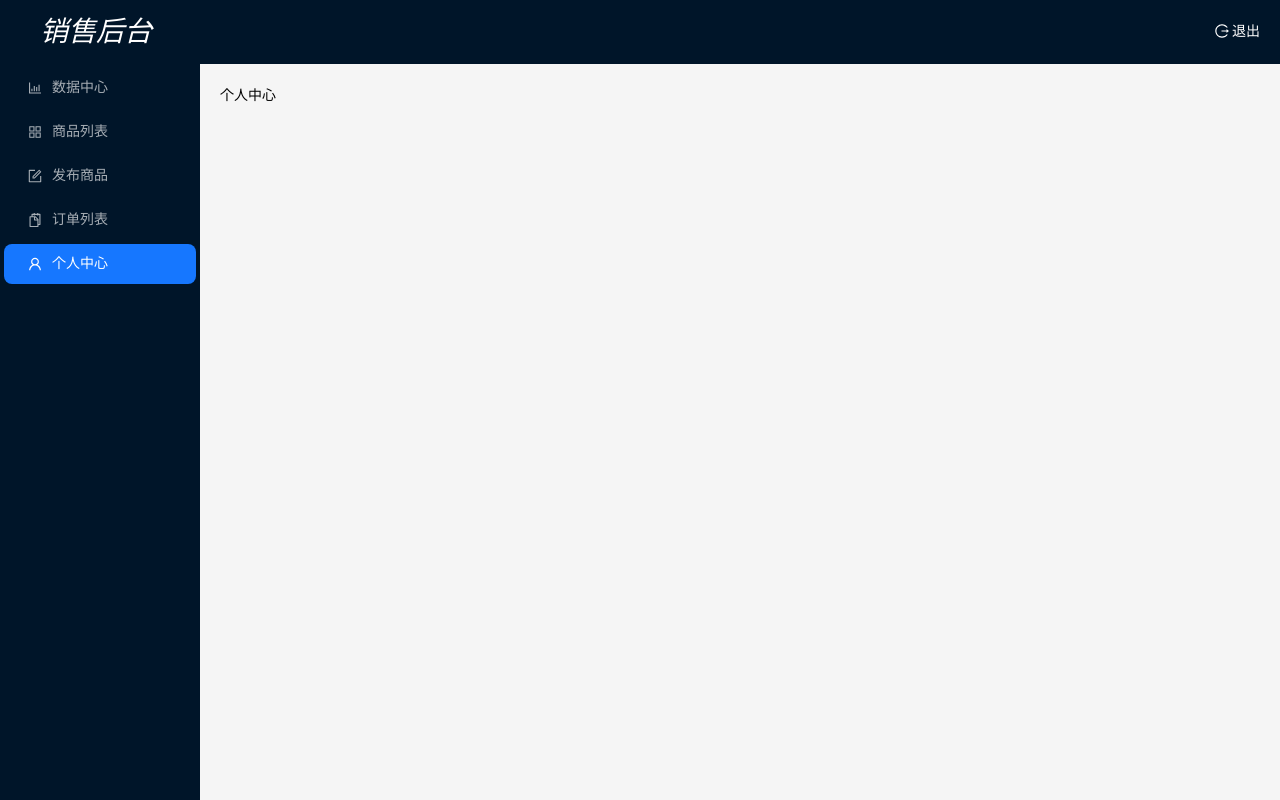
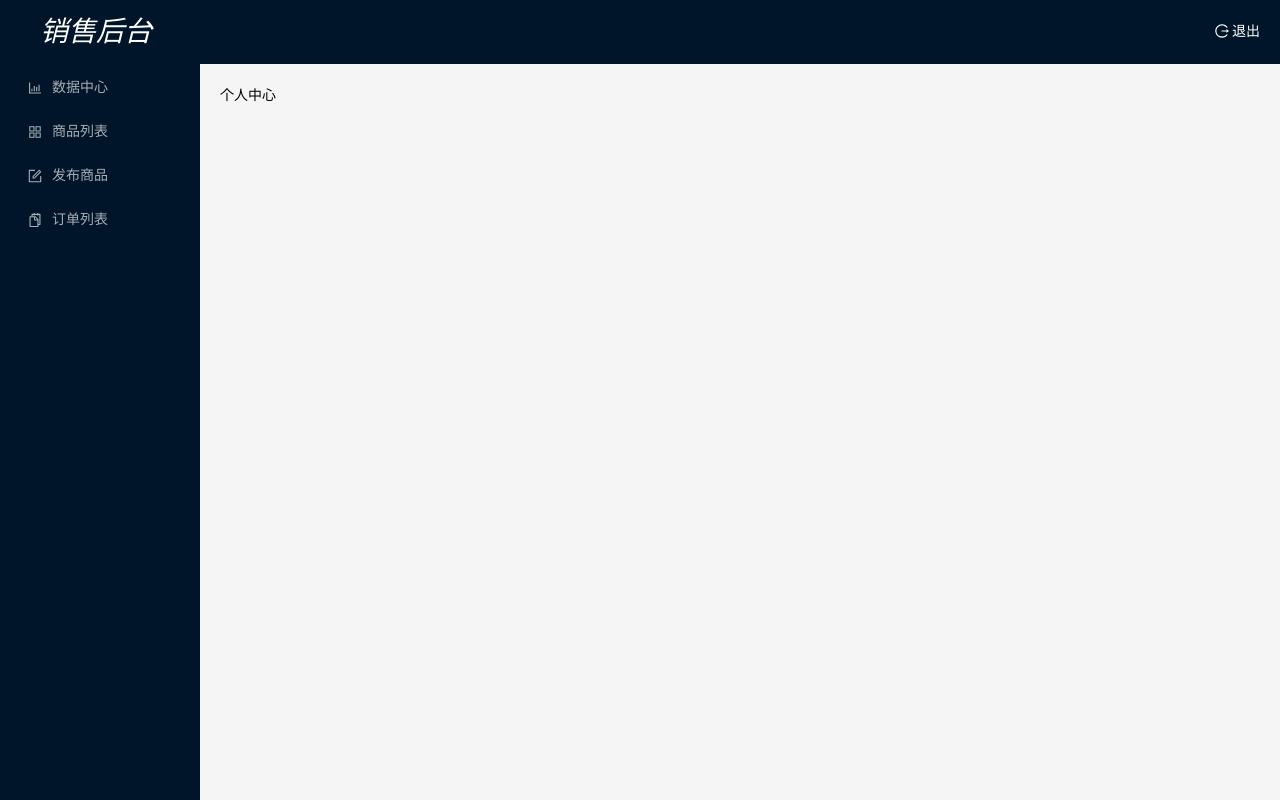
Before and after one commit to louis-bee/shopping-seller-pc, a React (Vite) app: page /layout/user in a window 1280 px wide. Built offline with nearby package versions, Linux system fonts and the light colour scheme; sample sign-in values are in the browser's storage.

Commit message:
homepage

```diff
--- a/package.json
+++ b/package.json
@@ -1,6 +1,7 @@
 {
   "name": "shopping-seller-pc",
   "private": true,
+  "homepage": ".",
   "version": "0.0.0",
   "type": "module",
   "scripts": {
--- a/src/pages/layout/Layout.jsx
+++ b/src/pages/layout/Layout.jsx
@@ -36,11 +36,11 @@ const items = [
     key: '/layout/order',
     icon: <SnippetsOutlined />,
   },
-  {
-    label: '个人中心',
-    key: '/layout/user',
-    icon: <UserOutlined />,
-  },
+  // {
+  //   label: '个人中心',
+  //   key: '/layout/user',
+  //   icon: <UserOutlined />,
+  // },
 ]
 
 const SellerLayout = () => {
```
